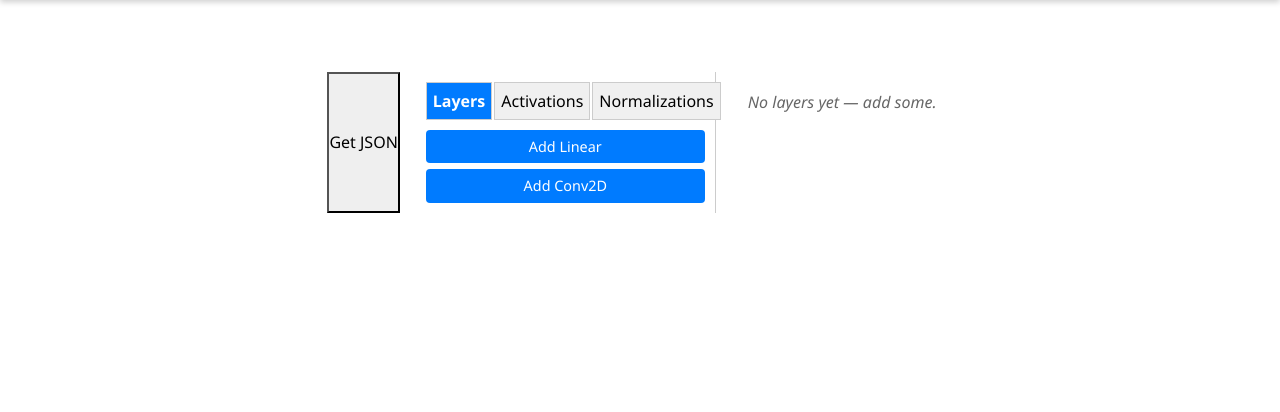
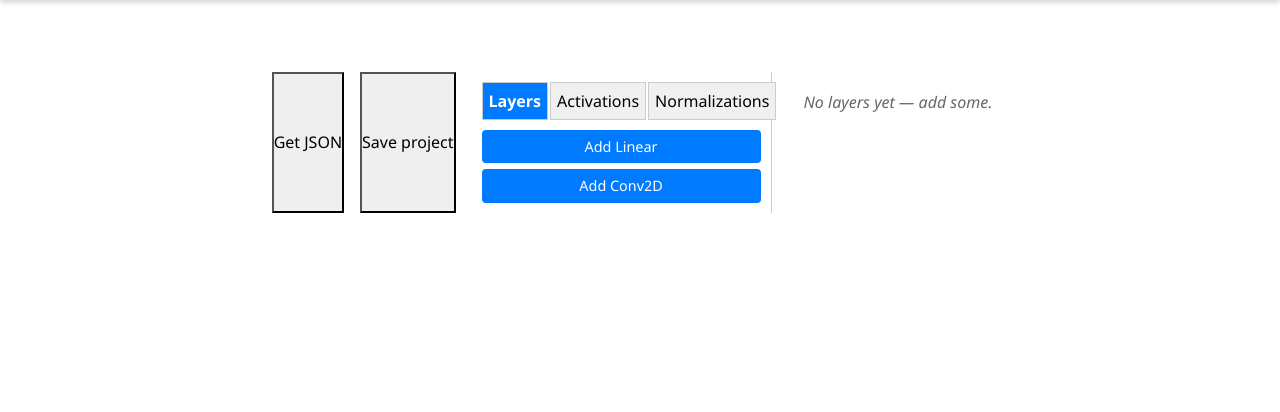
Before and after one commit to mikhail0090025/Maturitni-projekt, a FastAPI app: page /projects/1 in a window 1280 px wide. Shown: the part 75-487 px from the top of the page. Run offline with FastAPI, Linux system fonts and the light colour scheme; data that the repository does not hold is empty.

Commit message:
Saving works

```diff
--- a/db_service/main.py
+++ b/db_service/main.py
@@ -91,6 +91,7 @@ class ProjectUpdate(BaseModel):
     owner_username: Optional[str] = None
     input_type: Optional[DataType] = None
     output_type: Optional[DataType] = None
+    project_json: Optional[str] = None
 
 
 # --- Endpoints ---
@@ -129,6 +130,7 @@ def modify_project(project_id: int, updates: ProjectUpdate):
         new_owner_username=updates.owner_username,
         new_input_type=updates.input_type,
         new_output_type=updates.output_type,
+        new_architecture_json=updates.project_json
     )
     if not updated:
         raise HTTPException(status_code=404, detail="Project not found")
@@ -140,6 +142,7 @@ def modify_project(project_id: int, updates: ProjectUpdate):
         "input_type": updated.input_type.value,
         "output_type": updated.output_type.value,
         "created_at": str(updated.created_at),
+        "project_json": updated.architecture_json
     }
 
 @projects_router.delete("/{project_id}", response_model=dict)
--- a/frontend/main.py
+++ b/frontend/main.py
@@ -219,3 +219,41 @@ def get_project(project_id: int, request: Request):
     data = project_response.json()
 
     return templates.TemplateResponse("project_page.html", {"request": request, "project_data": data})
+
+@app.post("/projects/save")
+async def update_project(request: Request):
+
+    body = await request.json()
+    project_id = body["project_id"]
+    project_json = body["project_json"]
+    print("Project JSON received:", project_json)
+
+    project_response = requests.get(f'http://projects_manager:8003/{project_id}')
+    if project_response.status_code >= 400:
+        return JSONResponse(content={'error': f'Couldnt get project with id {project_id}'})
+    user_response = requests.get(
+        "http://user_service:8000/me",
+        cookies=request.cookies
+    )
+    if user_response.status_code >= 400:
+        return RedirectResponse(url="/login_page")
+    user_data = user_response.json()
+    if user_data['username'] != project_response.json().get('owner_username'):
+        return templates.TemplateResponse("error_page.html", {"request": request, "error_message": "You are not the owner of this project!"})
+    data = project_response.json()
+
+    project_update_response = requests.put(
+        f'http://projects_manager:8003/{project_id}',
+        json={
+            "name": data['name'],
+            "description": data.get('description', ''),
+            "owner_username": data['owner_username'],
+            "input_type": data['input_type'],
+            "output_type": data['output_type'],
+            "project_json": project_json
+        }
+    )
+    if project_update_response.status_code >= 400:
+        return templates.TemplateResponse("error_page.html", {"request": request, "error_message": "Failed to save project data!"})
+
+    return JSONResponse(content={"detail": "Project saved successfully"}, status_code=200)
--- a/frontend/templates/js/editor.js
+++ b/frontend/templates/js/editor.js
@@ -115,12 +115,43 @@ function Editor() {
     const json = JSON.stringify(layers, null, 2);
     console.log("Model JSON:", json);
     alert("Model JSON printed to console.");
+    return json;
   };
+
+  const importJSON = (json) => {
+    try {
+      const parsed = JSON.parse(json);
+      setLayers(parsed);
+    } catch (e) {
+      alert("Invalid JSON");
+    }
+  };
+
+  useEffect(() => {
+    // On mount, try to load existing project JSON
+    const existingJson = document.getElementById('project-json').value;
+    if (existingJson) {
+      importJSON(existingJson);
+    }
+  }, []);
 
   const SaveJSON = () => {
     const json = JSON.stringify(layers, null, 2);
     console.log("Model JSON:", json);
     alert("Model JSON printed to console.");
+  };
+  const SaveProject = () => {
+    const json = JSON.stringify(layers, null, 2);
+    fetch('/projects/save/', {
+      method: 'POST',
+      headers: {
+        'Content-Type': 'application/json',
+      },
+      body: JSON.stringify({
+        project_json: json,
+        project_id: document.getElementById('project-id').value
+      }),
+    })
   };
 
   // Вкладки слева
@@ -159,6 +190,7 @@ function Editor() {
   return (
     <div className="editor-container">
     <button onClick={() => exportJSON()}>Get JSON</button>
+    <button onClick={() => SaveProject()}>Save project</button>
       {/* Левая панель вкладок */}
       <div className="editor-sidebar">
         <div className="tabs">
--- a/frontend/templates/project_page.html
+++ b/frontend/templates/project_page.html
@@ -15,6 +15,8 @@
 <div class="main-block">
     <h1>{{ project_data.name }}</h1><br>
     <h4>{{ project_data.description }}</h4>
+    <input type="hidden" id="project-id" value="{{ project_data.id }}">
+    <input type="hidden" id="project-json" value="{{ project_data.project_json }}">
 </div>
 <div id="layers-block"></div>
 <script type="text/babel" src="/js/editor.js"></script>
--- a/projects_manager/main.py
+++ b/projects_manager/main.py
@@ -30,6 +30,7 @@ class ProjectUpdate(BaseModel):
     owner_username: Optional[str] = None
     input_type: Optional[str] = None
     output_type: Optional[str] = None
+    project_json: Optional[str] = None
 
 
 # --- Endpoints ---
```
Also changed, not shown: db_service/alembic/versions/c72c9fe16400_json_line_for_project_added.py (added, +32 -0 lines), db_service/db.py (+9 -4 lines).
